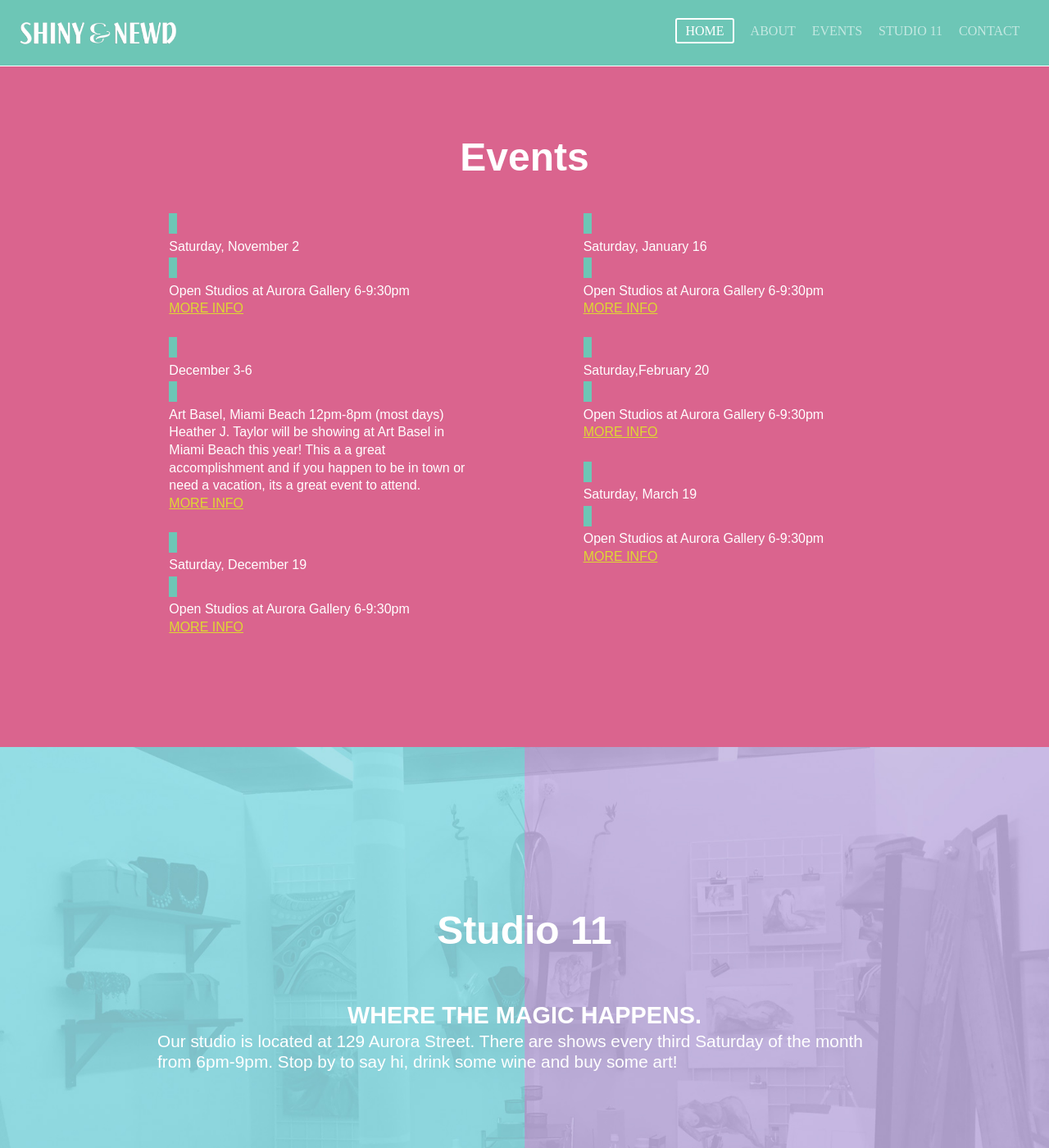
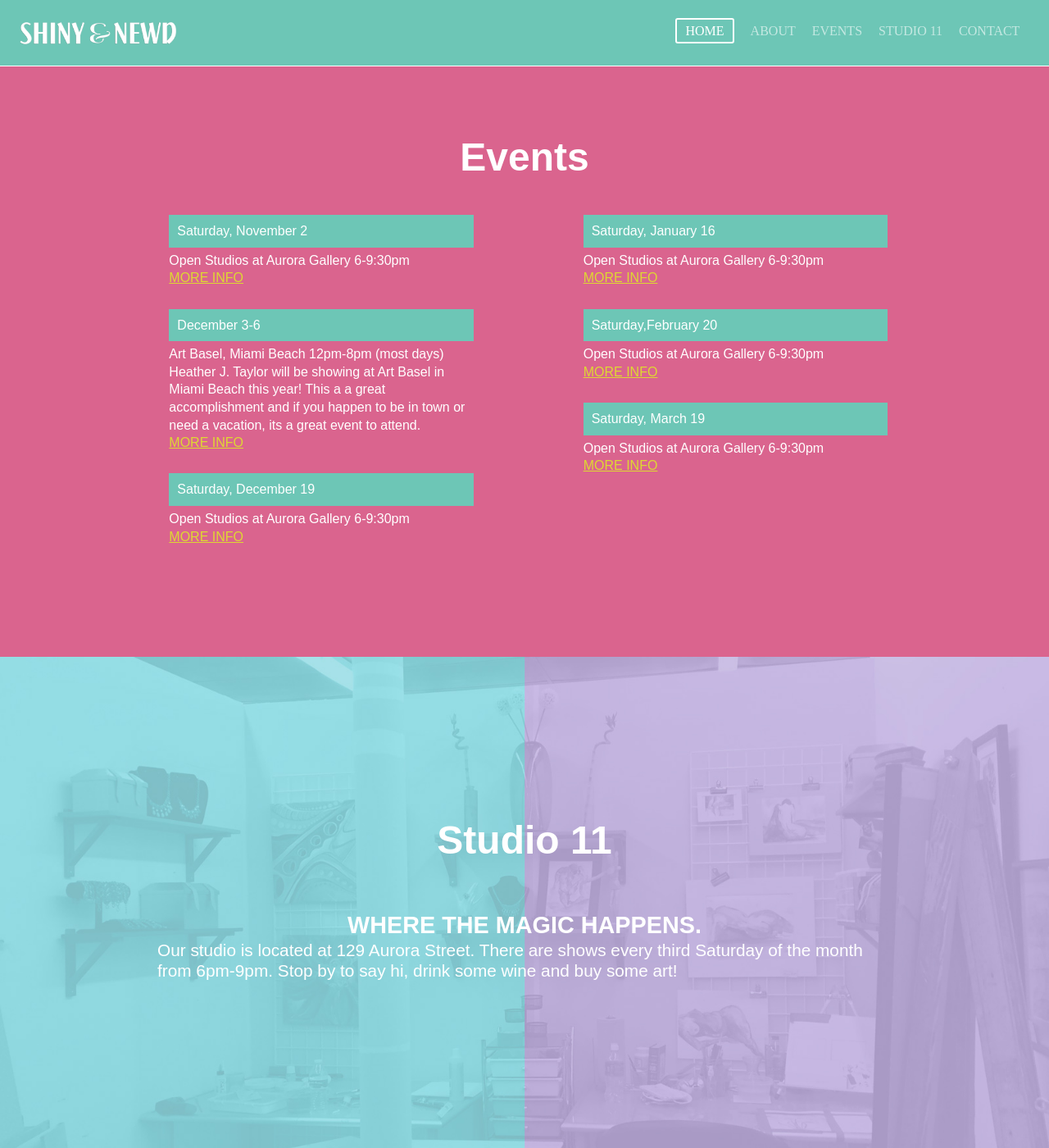
Before and after one commit to rachyrach/shinyandnewd, a Jekyll site: the page built from index.html, in a window 1280 px wide and 1400 px high, scrolled down 1848 px. Shown: the whole window at 82% size. Built offline with Jekyll 4.4.1, drawn with Linux system fonts in a browser that asks for light colours; Markdown is read by kramdown in place of the engine named in the settings.

Commit message:
update
update

```diff
--- a/css/main.css
+++ b/css/main.css
@@ -328,13 +328,12 @@
 @media (max-width: 800px) {
     #studio11{
 background: url(../img/studio.jpg) 50% 0 no-repeat fixed;
-	height: auto;
 	margin: 0 auto;
 	padding: 200px 0;
 	color: #fff;
     text-align: center;
     font-style: bold;
-    background-size: auto 100%;
+    width: auto 100%;
 }
 }
 
--- a/index.html
+++ b/index.html
@@ -42,16 +42,16 @@
             <h1>Events</h1>
  <div class="column1">
 
-     <span class="date"><p>Saturday, November 2</p></span>
+     <div class="date"><p>Saturday, November 2</p></div>
 <p>Open Studios at Aurora Gallery 6-9:30pm<br>
     <a href="https://www.facebook.com/AuroraStudiosintheheights" target="_blank" class="btn-event">MORE INFO</a><br><br></p>
 
-<span class="date"><p>December 3-6</p></span>
+<div class="date"><p>December 3-6</p></div>
 <p>Art Basel, Miami Beach  12pm-8pm (most days)<br>
 Heather J. Taylor will be showing at Art Basel in Miami Beach this year! This a a great accomplishment and if you happen to be in town or need a vacation, its a great event to attend.</br>
 <a href="https://www.artbasel.com/miami-beach" target="_blank" class="btn-event">MORE INFO</a> <br><br> </p>
 
-<span class="date"><p>Saturday, December 19 </p></span>
+<div class="date"><p>Saturday, December 19 </p></div>
 <p>Open Studios at Aurora Gallery 6-9:30pm<br>
     <a href="https://www.facebook.com/AuroraStudiosintheheights" target="_blank" class="btn-event">MORE INFO</a><br><br> </p>
     </p>
@@ -59,15 +59,15 @@
 
              <div class="column2">
 
-                 <span class="date"><p>Saturday, January 16 </p></span>
+<div class="date"><p>Saturday, January 16 </p></div>
 <p>Open Studios at Aurora Gallery 6-9:30pm<br>
     <a href="https://www.facebook.com/AuroraStudiosintheheights" target="_blank" class="btn-event">MORE INFO</a><br><br> </p>
 
-<span class="date"><p>Saturday,February 20 </p></span>
+<div class="date"><p>Saturday,February 20 </p></div>
 <p>Open Studios at Aurora Gallery 6-9:30pm<br>
     <a href="https://www.facebook.com/AuroraStudiosintheheights" target="_blank" class="btn-event">MORE INFO</a><br><br> </p>
 
-<span class="date"><p>Saturday, March 19 </p></span>
+<div class="date"><p>Saturday, March 19 </p></div>
 <p>Open Studios at Aurora Gallery 6-9:30pm<br>
     <a href="https://www.facebook.com/AuroraStudiosintheheights" target="_blank" class="btn-event">MORE INFO</a><br><br>
     </p>
```
